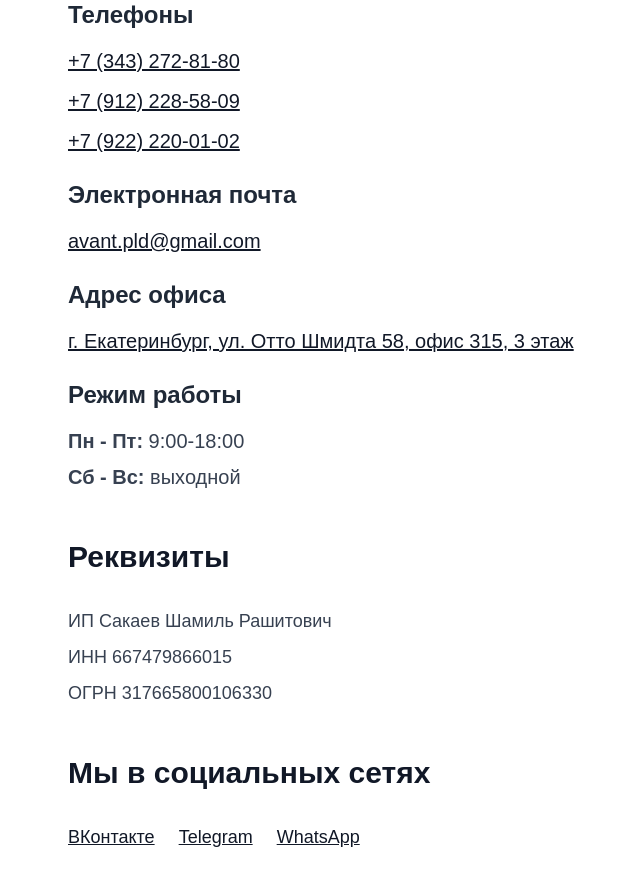
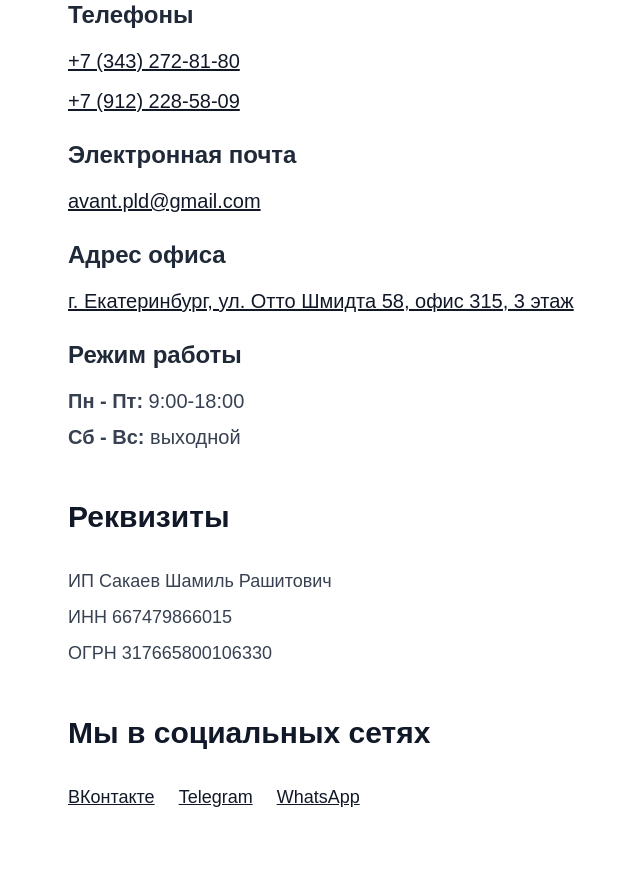
Before and after one commit to ku2ba/avantnew2, a Next.js app: page /contacts in a window 1280 px wide. Shown: the part 820-1705 px from the top of the page, without its empty margins (124-764 px from the left). Built offline with nearby package versions, Linux system fonts and the light colour scheme; a web font is replaced by a local one.

Commit message:
29.01.26 15:19

```diff
--- a/app/contacts/page.tsx
+++ b/app/contacts/page.tsx
@@ -59,14 +59,6 @@ export default function ContactsPage() {
                           className="text-gray-900 hover:text-gray-600 transition-colors underline"
                         >
                           +7 (912) 228-58-09
-                        </a>
-                      </li>
-                      <li>
-                        <a
-                          href="tel:+7912200102"
-                          className="text-gray-900 hover:text-gray-600 transition-colors underline"
-                        >
-                          +7 (922) 220-01-02
                         </a>
                       </li>
                     </ul>
```
Also changed, not shown: 1 other file (tests, documents, lock files or other folders).
